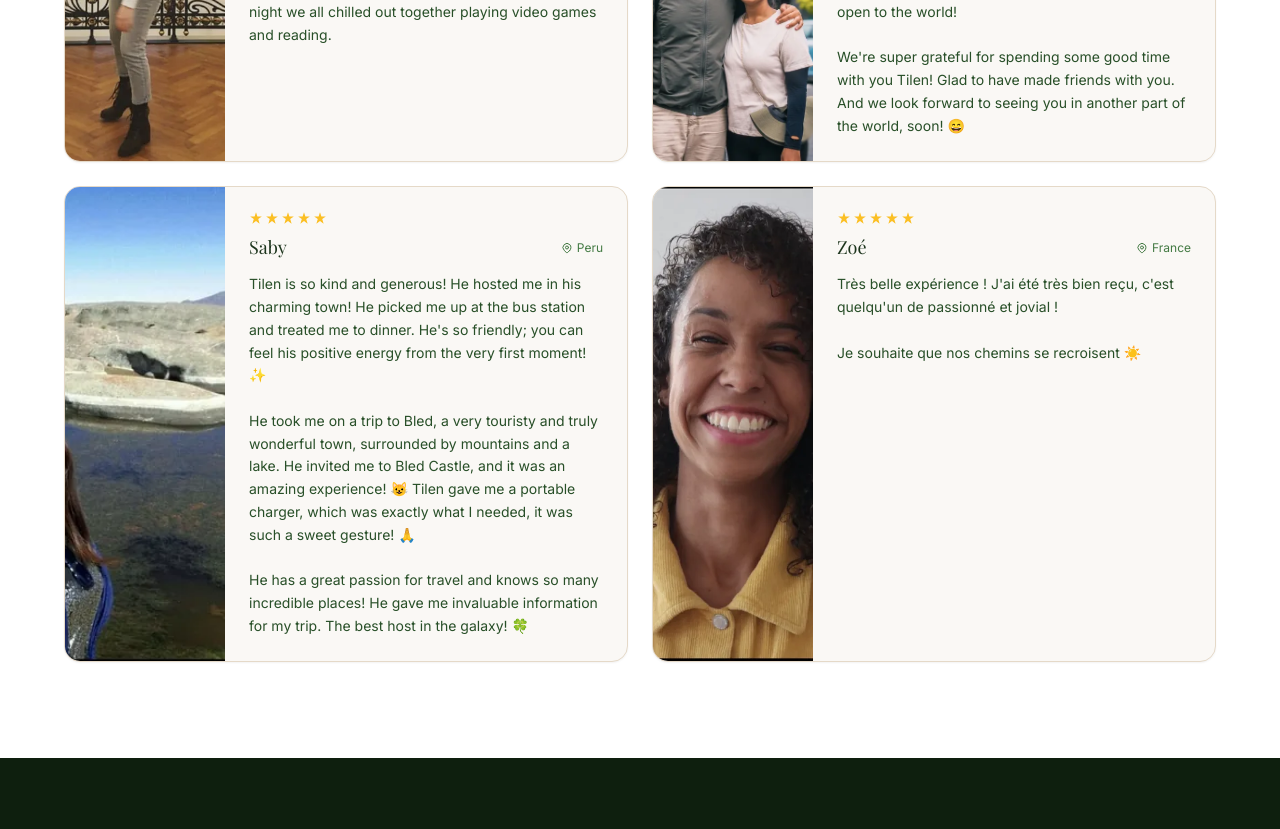
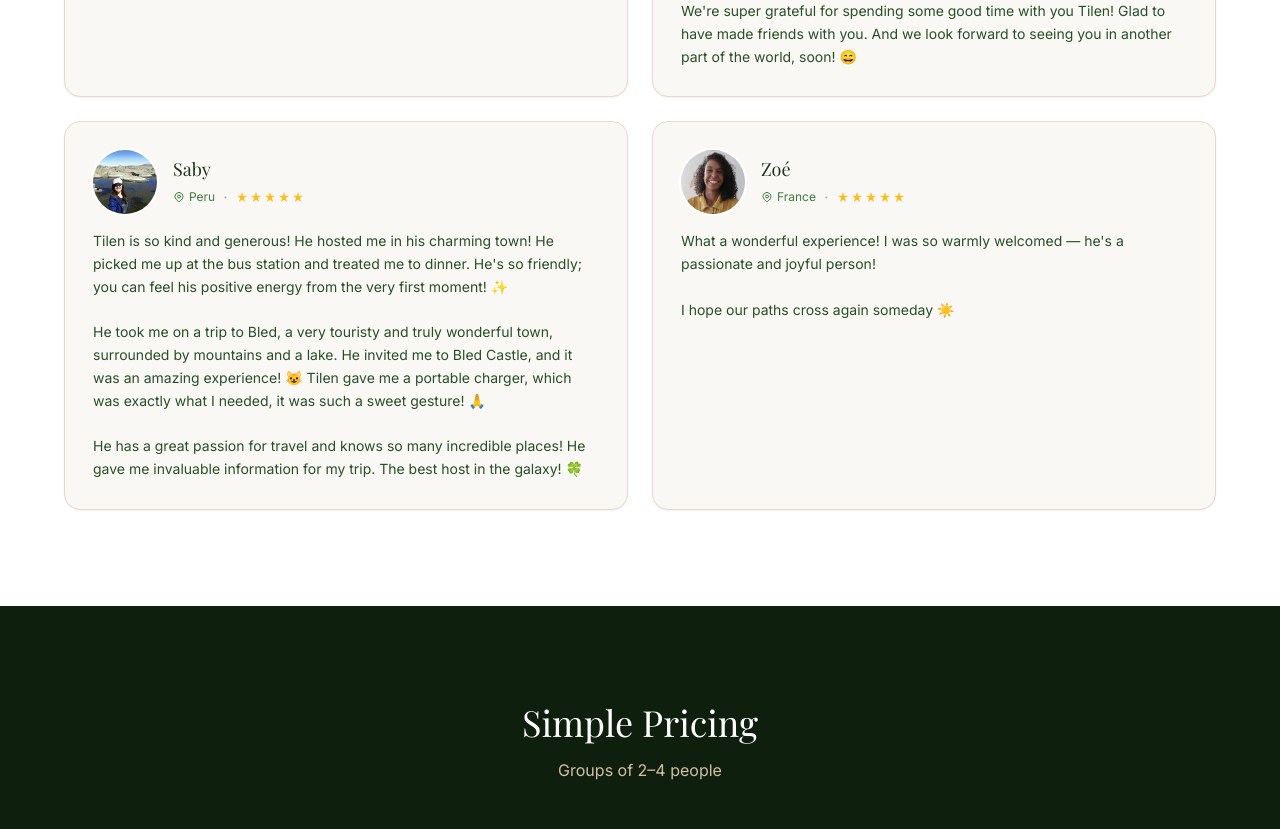
Before and after one commit to KajaCandy/TilenToursSLO, a Next.js app: page /en in a window 1280 px wide. Shown: the part 4340-5169 px from the top of the page. Built offline with nearby package versions, Linux system fonts and the light colour scheme; a web font is replaced by a local one.

Commit message:
Reviews: circular avatar layout, translate Zoé's quote to English

```diff
--- a/src/components/Reviews.tsx
+++ b/src/components/Reviews.tsx
@@ -16,7 +16,7 @@ const REVIEWS: Review[] = [
     slug: "maddy-charles",
     name: "Maddy & Charles",
     country: "Australia",
-    focus: "center 30%",
+    focus: "center 18%",
     text: "Tilen is one of the best couch surfing experiences I've had and I honestly believe that my life is richer because we met. He is a kind and genuine person who was willing to help, chill, hangout or just give local knowledge. His family was also kind and welcoming, and they (including Nala) are all part of the reason me and my partner enjoyed Slovenia so much! 😄\n\nDuring the days we explored local attractions, chat about anything from music to politics and during the night we all chilled out together playing video games and reading.",
   },
   {
@@ -30,7 +30,7 @@ const REVIEWS: Review[] = [
     slug: "saby",
     name: "Saby",
     country: "Peru",
-    focus: "70% center",
+    focus: "70% 60%",
     text: "Tilen is so kind and generous! He hosted me in his charming town! He picked me up at the bus station and treated me to dinner. He's so friendly; you can feel his positive energy from the very first moment! ✨\n\nHe took me on a trip to Bled, a very touristy and truly wonderful town, surrounded by mountains and a lake. He invited me to Bled Castle, and it was an amazing experience! 😺 Tilen gave me a portable charger, which was exactly what I needed, it was such a sweet gesture! 🙏\n\nHe has a great passion for travel and knows so many incredible places! He gave me invaluable information for my trip. The best host in the galaxy! 🍀",
   },
   {
@@ -38,7 +38,7 @@ const REVIEWS: Review[] = [
     name: "Zoé",
     country: "France",
     focus: "center 30%",
-    text: "Très belle expérience ! J'ai été très bien reçu, c'est quelqu'un de passionné et jovial !\n\nJe souhaite que nos chemins se recroisent ☀️",
+    text: "What a wonderful experience! I was so warmly welcomed — he's a passionate and joyful person!\n\nI hope our paths cross again someday ☀️",
   },
 ];
 
@@ -58,40 +58,40 @@ export default function Reviews() {
           {REVIEWS.map((r) => (
             <article
               key={r.slug}
-              className="bg-beige-50 rounded-2xl overflow-hidden border border-beige-200 shadow-sm hover:shadow-md transition-shadow flex"
+              className="bg-beige-50 rounded-2xl border border-beige-200 shadow-sm hover:shadow-md transition-shadow p-6 sm:p-7 flex flex-col"
             >
-              <div className="relative w-32 sm:w-40 flex-shrink-0 overflow-hidden">
+              <header className="flex items-center gap-4 mb-4">
                 <img
                   src={`/media/reviews/${r.slug}.webp`}
                   alt={`${r.name} from ${r.country}`}
-                  className="absolute inset-0 w-full h-full object-cover"
+                  className="w-16 h-16 rounded-full object-cover flex-shrink-0 ring-2 ring-white shadow-sm"
                   style={{ objectPosition: r.focus }}
                   loading="lazy"
                 />
-              </div>
-
-              <div className="p-5 sm:p-6 flex-1 flex flex-col min-w-0">
-                <div className="flex items-center gap-0.5 mb-2">
-                  {[0, 1, 2, 3, 4].map((i) => (
-                    <svg key={i} className="w-3.5 h-3.5 text-amber-400" fill="currentColor" viewBox="0 0 24 24">
-                      <path d="M12 2l2.39 7.36H22l-6.18 4.49L18.21 22 12 17.27 5.79 22l2.39-8.15L2 9.36h7.61z" />
-                    </svg>
-                  ))}
-                </div>
-                <div className="flex items-baseline justify-between mb-3 gap-2">
+                <div className="min-w-0 flex-1">
                   <h3 className="font-display text-lg text-forest-900 truncate">{r.name}</h3>
-                  <span className="inline-flex items-center gap-1 text-xs text-forest-500 whitespace-nowrap">
+                  <div className="flex items-center gap-2 mt-0.5">
+                    <span className="inline-flex items-center gap-1 text-xs text-forest-500">
                       <svg className="w-3 h-3" fill="none" stroke="currentColor" strokeWidth={2} viewBox="0 0 24 24">
                         <path strokeLinecap="round" strokeLinejoin="round" d="M17.657 16.657L13.414 20.9a2 2 0 01-2.828 0l-4.244-4.243a8 8 0 1111.314 0z" />
                         <path strokeLinecap="round" strokeLinejoin="round" d="M15 11a3 3 0 11-6 0 3 3 0 016 0z" />
                       </svg>
                       {r.country}
                     </span>
+                    <span className="text-forest-300">·</span>
+                    <span className="inline-flex items-center gap-0.5">
+                      {[0, 1, 2, 3, 4].map((i) => (
+                        <svg key={i} className="w-3 h-3 text-amber-400" fill="currentColor" viewBox="0 0 24 24">
+                          <path d="M12 2l2.39 7.36H22l-6.18 4.49L18.21 22 12 17.27 5.79 22l2.39-8.15L2 9.36h7.61z" />
+                        </svg>
+                      ))}
+                    </span>
                   </div>
+                </div>
+              </header>
               <blockquote className="text-forest-700 text-sm leading-relaxed whitespace-pre-line flex-1">
                 {r.text}
               </blockquote>
-              </div>
             </article>
           ))}
         </div>
```
Lines whose indentation alone changed are shown as unchanged.
